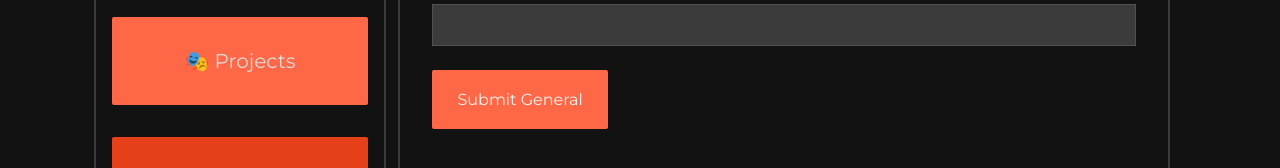
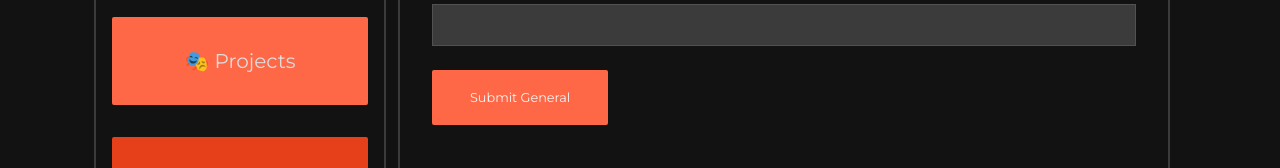
Before and after one commit to StarPlatinumSan/CV-Builder, a React (Vite) app in the folder cv-builder/: page / in a window 1280 px wide. Shown: the part 542-710 px from the top of the page. Built offline with nearby package versions, Linux system fonts and the light colour scheme.

Commit message:
End bug.

```diff
--- a/cv-builder/src/components/Template.jsx
+++ b/cv-builder/src/components/Template.jsx
@@ -204,7 +204,7 @@ export default class Template extends PureComponent {
         return (
         <div className='mainTemplate'>
             <button onClick={this.jsPdfGenerator} className='downloadButton'>
-                <img src="../assets/download.svg" alt="" className='downloadSvg' />
+                <img src="../src/assets/download.svg" alt="" className='downloadSvg' />
                 <p className='btnTextDownload'>Generate and download PDF</p>
             </button>
         </div>
--- a/cv-builder/src/styles/_app.scss
+++ b/cv-builder/src/styles/_app.scss
@@ -56,7 +56,7 @@ textarea {
     background-color: $lightCoral;
     border: none;
     border-radius: 2px;
-    font-size: clamp(0.7rem, 3vw, 1rem);
+    font-size: 0.8rem;
     color: whitesmoke;
     transition: background-color 0.3s ease, transform 0.3s ease;
 
```
